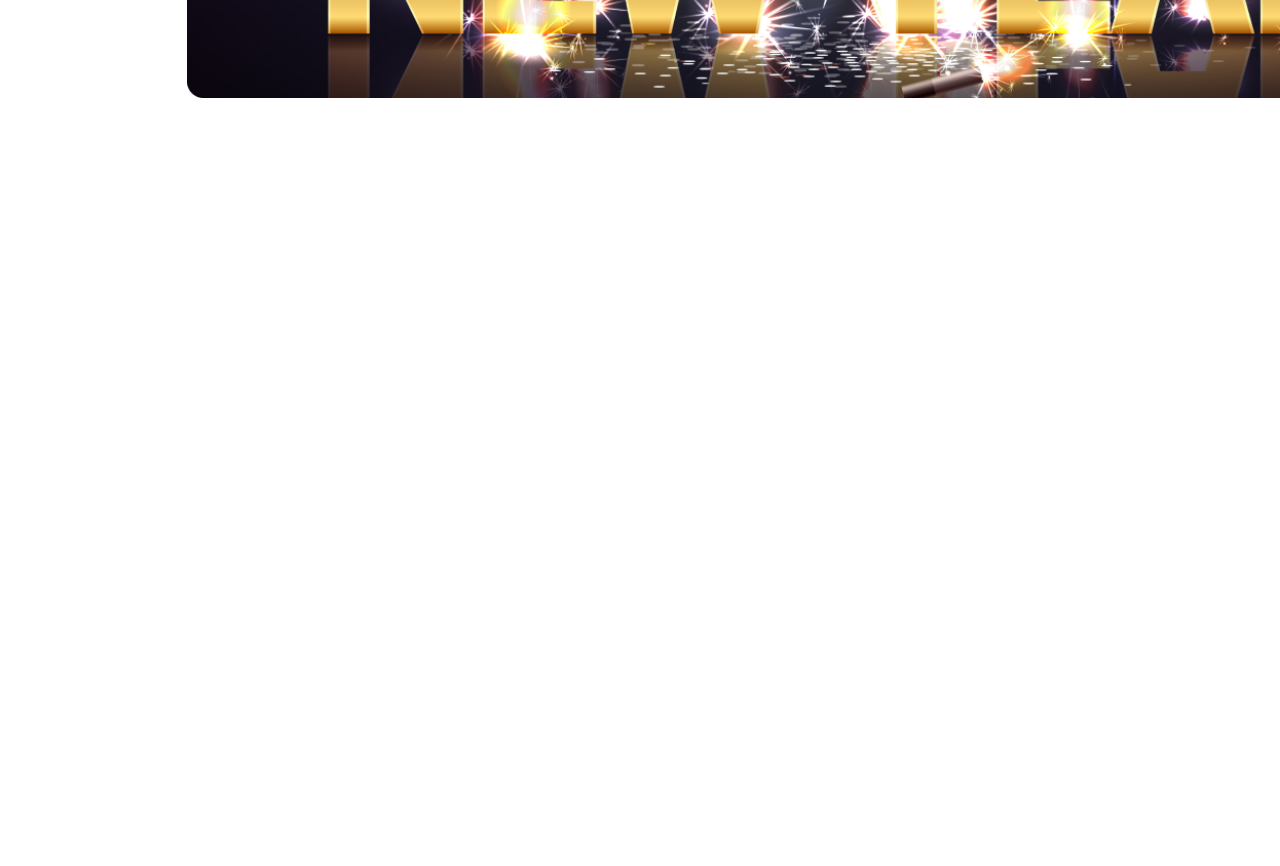
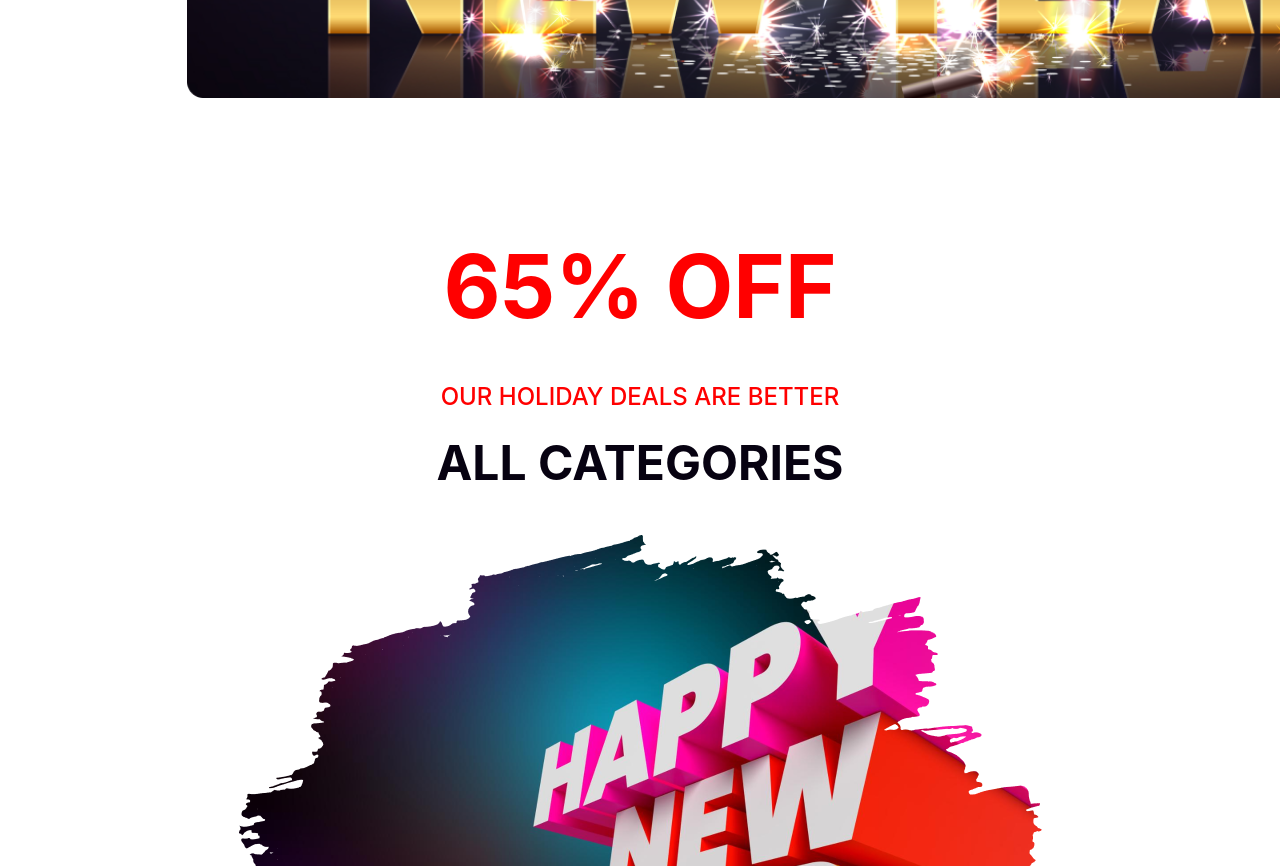
Before and after one commit to Nakib7/B9-A1, a plain HTML site: page index.html in a window 1280 px wide. Shown: the part 614-1480 px from the top of the page. Before the commit the page ends 829 px from the top, so only its background shows below. Drawn offline with Linux system fonts and the light colour scheme.

Commit message:
2nd one done

```diff
--- a/index.html
+++ b/index.html
@@ -20,6 +20,16 @@
         </div>
     </div>
    </header>
+   <header>
+    <div class="holiday">
+        <h1>65% OFF</h1>
+        <p>OUR HOLIDAY DEALS ARE BETTER</p>
+        <b>ALL CATEGORIES</b>
+        <div class="image">
+            <img src="resources/New Year Photo.png" alt="">
+        </div>
+    </div>
+   </header>
 
 </body>
 </html>
--- a/styles/main.css
+++ b/styles/main.css
@@ -39,3 +39,39 @@
     max-width: 1320px;
     margin: auto;
 }
+
+.holiday{
+    text-align: center;
+}
+
+.holiday h1{
+    color: #F00;
+    text-align: center;
+    font-family: Inter;
+    font-size: 88px;
+    font-style: normal;
+    font-weight: 700;
+    line-height: normal;
+}
+
+.holiday p{
+    color: #F00;
+
+    text-align: center;
+    font-family: Inter;
+    font-size: 24px;
+    font-style: normal;
+    font-weight: 500;
+    line-height: normal;
+}
+
+.holiday b{
+    color: #070211;
+
+    text-align: center;
+    font-family: Inter;
+    font-size: 48px;
+    font-style: normal;
+    font-weight: 700;
+    line-height: normal;
+}
```
